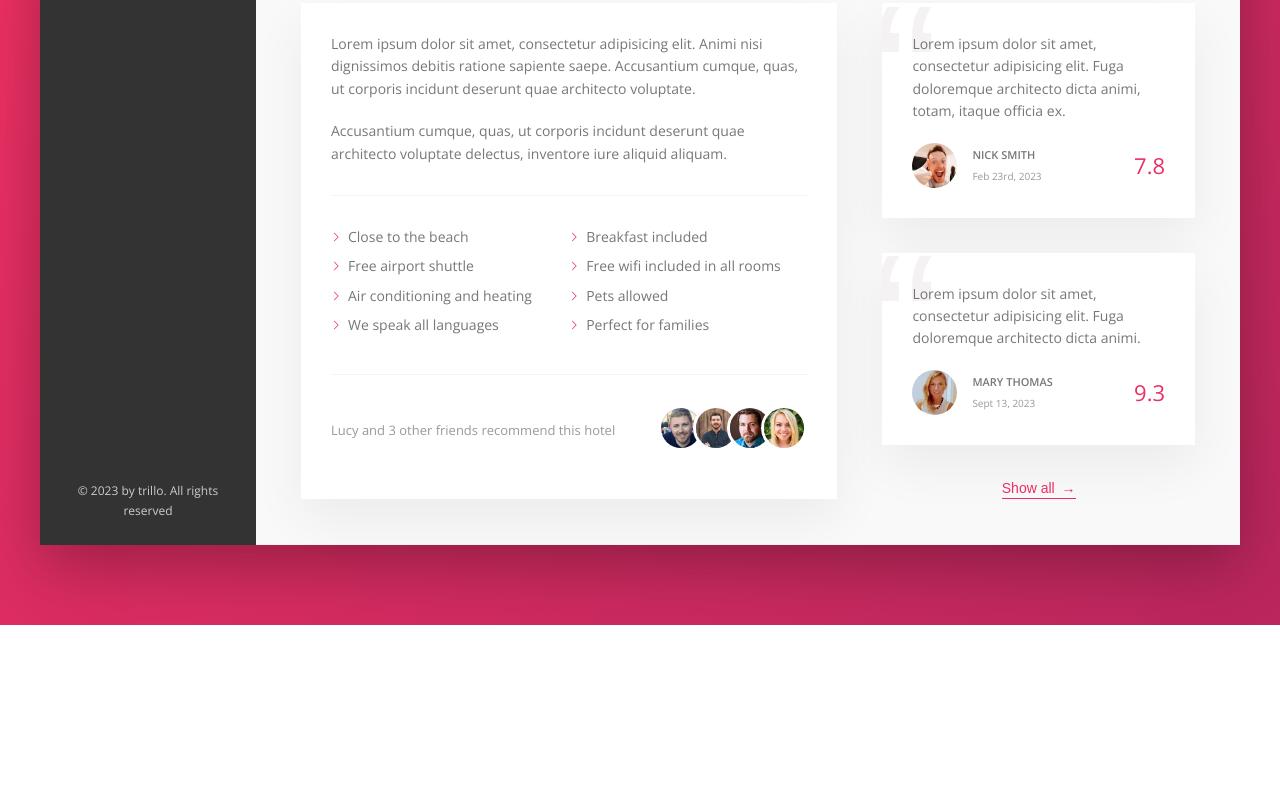
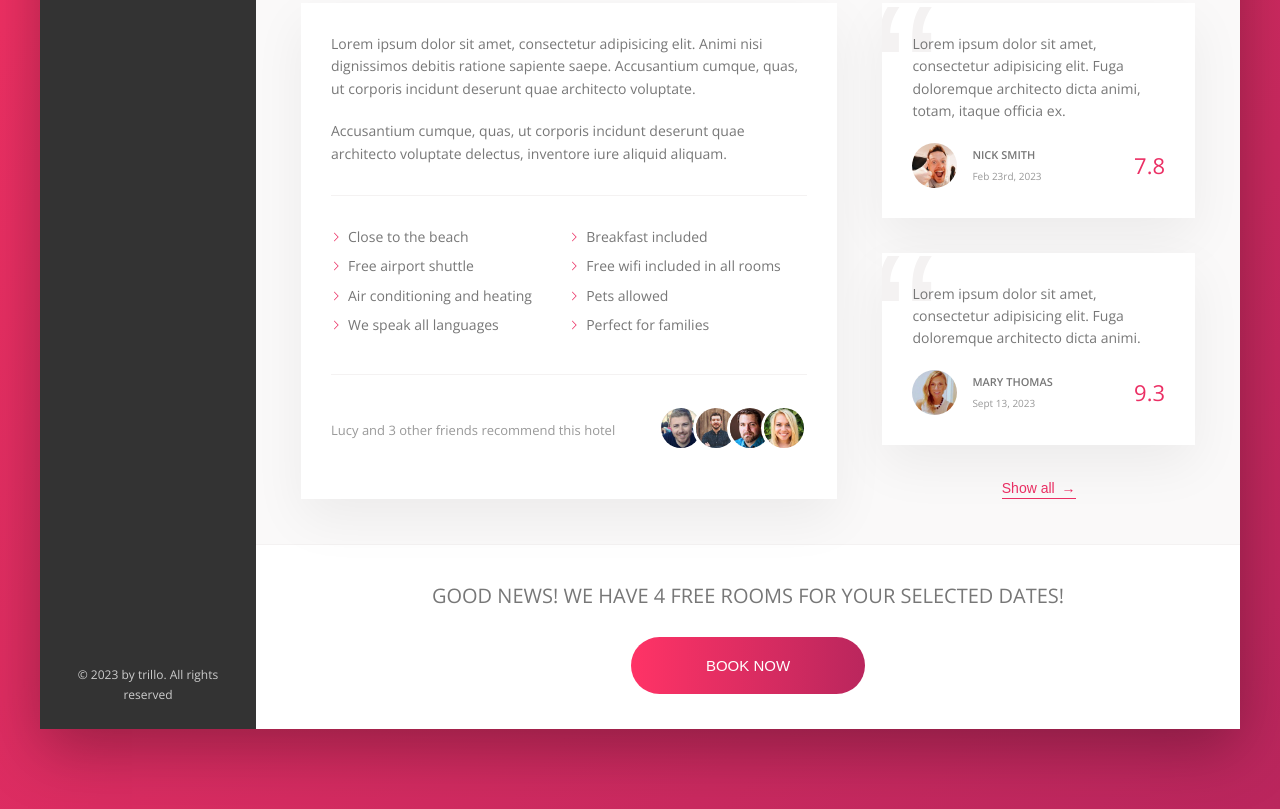
Before and after one commit to SeunSarumi/Trillo, a website: page index.html in a window 1280 px wide. Shown: the part 644-1453 px from the top of the page. Before the commit the page ends 1269 px from the top, so only its background shows below. Drawn offline with nearby package versions, Linux system fonts and the light colour scheme.

Commit message:
finished pending responsiveness

```diff
--- a/index.html
+++ b/index.html
@@ -242,6 +242,15 @@
               <button class="btn-inline">Show all <span>&rarr;</span></button>
             </div>
           </div>
+          <div class="cta">
+            <h2 class="cta__book-now">
+              Good news! We have 4 free rooms for your selected dates!
+            </h2>
+            <button class="btn">
+              <span class="btn__visible">Book now</span>
+              <span class="btn__invisible">Only 4 rooms left</span>
+            </button>
+          </div>
         </main>
       </div>
     </div>
--- a/sass/_components.scss
+++ b/sass/_components.scss
@@ -442,3 +442,78 @@
     z-index: 1;
   }
 }
+
+//////////////////////////////////////////
+/// CTA
+
+.cta {
+  padding: 3.5rem 0;
+  text-align: center;
+
+  &__book-now {
+    font-size: 2rem;
+    font-weight: 300;
+    text-transform: uppercase;
+    margin-bottom: 2.5rem;
+  }
+}
+
+//////////////////////////////////////////
+/// CTA Button
+
+.btn {
+  color: #fff;
+  font-size: 1.5rem;
+  font-weight: 300;
+  border-radius: 100px;
+  border: none;
+  text-transform: uppercase;
+  background-image: linear-gradient(
+    to right,
+    var(--color-primary-light),
+    var(--color-primary-dark)
+  );
+  position: relative;
+  overflow: hidden;
+  cursor: pointer;
+
+  &__visible {
+    display: inline-block;
+    padding: 2rem 7.5rem;
+    transition: all 0.2s;
+    height: 100%;
+    width: 100%;
+  }
+
+  &__invisible {
+    display: inline-block;
+    position: absolute;
+    padding: 2rem 0;
+    height: 100%;
+    width: 100%;
+    left: 0;
+    top: -100%;
+    transition: all 0.2s;
+  }
+
+  &:hover {
+    background-image: linear-gradient(
+      to left,
+      var(--color-primary-light),
+      var(--color-primary-dark)
+    );
+  }
+
+  &:hover &__visible {
+    transform: translateY(100%);
+  }
+
+  &:hover &__invisible {
+    top: 0;
+  }
+
+  &:focus {
+    outline: none;
+    animation: pulsate 1s infinite;
+  }
+}
```
Also changed, not shown: css/style.css.
